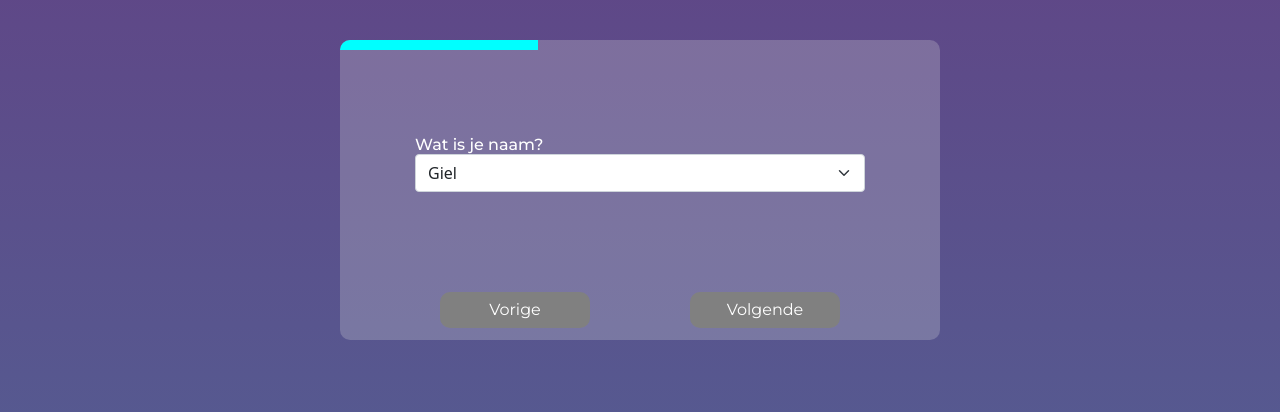
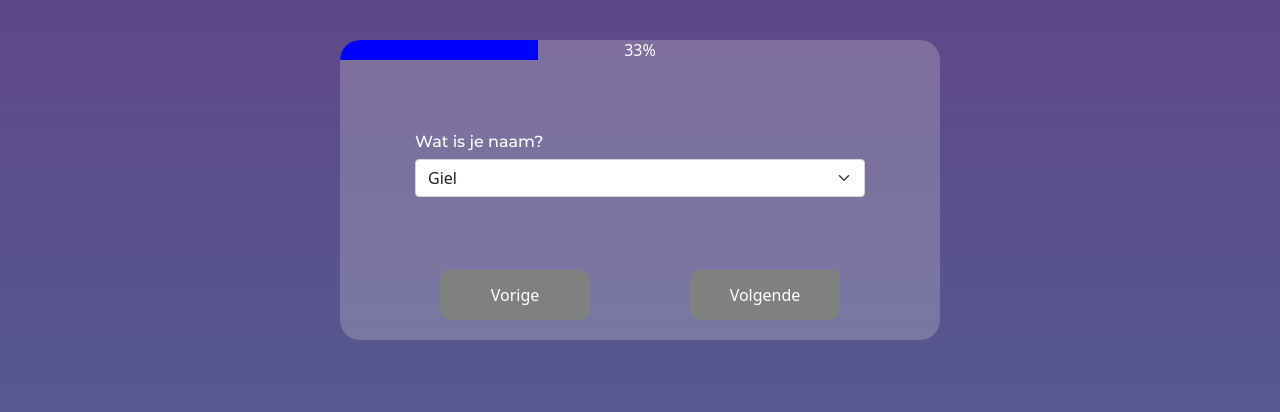
Before and after one commit to gielvgorp/MatchDayPlanner, an ASP.NET Core app: page /Prevention in a window 1280 px wide. Shown: the part 126-538 px from the top of the page. Run offline with ASP.NET Core 8, Linux system fonts and the light colour scheme; style sheets or scripts are compiled from the project's sources; some libraries are stand-ins or nearby versions.

Commit message:
prevention ui implementation

```diff
--- a/MatchDayPlanner/MatchDayPlanner/Views/Prevention/Index.cshtml
+++ b/MatchDayPlanner/MatchDayPlanner/Views/Prevention/Index.cshtml
@@ -2,36 +2,63 @@
     ViewData["Title"] = "Verhindering";
     ViewBag.CurrentView = "SchemePrevention";
 }
+<link rel="stylesheet" href="~/css/scheduleOverview.css" asp-append-version="true" />
 <link rel="stylesheet" href="~/css/prevention.css" asp-append-version="true" />
+
+<script defer src="~/js/scheduleOverview.js"></script>
 <script defer src="~/js/prevention.js"></script>
 
 <div class="page-content f-center">
-    <div class="prevention-main-container">
-        <div class="progress-bar">
-            <div class="value"></div>
+   <div class="prevention-main-container" data-current-step="1">
+       <div class="prevention-value-bar">
+           <div class="prevention-value"></div>
+            <span id="value-txt">33%</span>
        </div>
-        <div class="prevention-content">
-            <div class="content">
+       <div class="prevention-main-content overflow-auto">
             <div class="step-wizard f-center" data-step="1" style="flex-direction: column">
                 <div class="form-group w-75 m-auto">
-                        <h6 class="text py-2">Wat is je naam?</h6>
-                        <select class="form-select">
+                    <h6 class="text">Wat is je naam?</h6>
+                    <select class="form-select mt-2">
                         <option>Giel</option>
                         <option>Giel</option>
                         <option>Giel</option>
                     </select>
                 </div>
            </div>
-                <div class="step-wizard" data-step="2">
-                    <h1 class="text">Test message</h1>
+           <div class="step-wizard">
+                <div class="prevention-cal-container">
+                    <div class="cal-grid">
+
                     </div>
-                <div class="step-wizard" data-step="3">
+                    <div class="prevention-cal-legenda p-3">
+                        <h6 class="title">Legenda</h6>
+                        <div class="legenda-container">
+                            <div class="legenda-item">
+                                <div class="legenda-color"></div>
+                                <span class="legenda-text fw-bold">Niet beschikbaar</span>
                             </div>
+                            <div class="legenda-item">
+                                <div class="legenda-color"></div>
+                                <span class="legenda-text fw-bold">Beschikbaar</span>
                             </div>
-            <div class="prevention-bottom-nav">
-                <button onclick="previousStep()" class="text">Vorige</button>
-                <button onclick="nextStep()" class="text">Volgende</button>
+                            <div class="legenda-item">
+                                <div class="legenda-color"></div>
+                                <span class="legenda-text fw-bold">Niet gereageerd</span>
                             </div>
                         </div>
                     </div>
                 </div>
+           </div>
+            <div class="step-wizard f-center" data-step="3" style="flex-direction: column">
+                <div class="form-group w-75 m-auto">
+                    <h6 class="text">Voeg opmerking toe</h6>
+                   <input type="text" class="form-control mt-2"/>
+                </div>
+           </div>
+       </div>
+       <div class="prevention-bottom">
+            <button onclick="previousStep()">Vorige</button>
+            <button onclick="nextStep()">Volgende</button>
+       </div>
+   </div>
+</div>
--- a/MatchDayPlanner/MatchDayPlanner/wwwroot/css/prevention.css
+++ b/MatchDayPlanner/MatchDayPlanner/wwwroot/css/prevention.css
@@ -1,44 +1,140 @@
-.prevention-main-container{
+.prevention-main-container {
+    width: var(--width);
+    height: var(--height);
     background: var(--gray-a);
-    width: min(600px, 80%);
-    height: 300px;
-    border-radius: 10px;
-    position: relative;
+    border-radius: 20px;
+    transition: .5s;
+
+    display: flex;
+    flex-direction: column;
     overflow: hidden;
+    flex: 30px 1 70px;
 }
 
-.progress-bar{
+.step-wizard:not(:first-child){
+    display: none;
+}
+
+.prevention-value-bar{
+    width: 100%;
+    height: 20px;
+    position: relative;
+}
+
+.prevention-value{
+    height: 100%;
+    width: 33%;
+    background: blue;
+    transition: .5s ease;
+}
+
+#value-txt{
+    color: white;
+    text-align: center;
+    line-height: 20px;
     position: absolute;
     top: 0;
-    width: 100%;
-    height: 10px;
-    background: none !important;
+    left: 0;
+    right: 0;
+    margin: auto;
 }
 
-.progress-bar .value{
+.prevention-cal-container {
+    width: 90%;
+    display: flex;
+    justify-content: space-between;
+    margin: auto;
     height: 100%;
-    width: 33%;
-    transition: .5s ease;
-    background: cyan;
+    padding: 10px;
 }
 
-.prevention-content{
+.prevention-cal-legenda {
+    height: 100%;
+    width: 200px;
+    border-radius: 10px;
+    background: rgba(217, 217, 217, 25%);
+}
+
+.legenda-container{
     width: 100%;
-    height: 100%;
+    height: auto;
     display: flex;
     flex-direction: column;
 }
 
-.prevention-content .content{
+.legenda-item {
+    height: 30px;
+    display: flex;
+    justify-content: start;
+    padding: 0;
+    margin-top: 10px;
+    align-items: center;
+}
+
+.legenda-color {
+    height: 30px;
+    width: 30px;
+}
+
+.legenda-item:first-child .legenda-color {
+    background: #FF4646;
+}
+
+.legenda-item:nth-child(2) .legenda-color {
+    background: #75FF7A;
+}
+
+.legenda-item:nth-child(3) .legenda-color {
+    background: #8D8D8D;
+}
+
+.legenda-text {
+    color: white;
+    font-family: var(--font);
+    padding-left: 10px;
+    font-size: .8rem;
+}
+
+.prevention-cal-legenda .title {
+    color: white;
+    font-family: var(--font);
+}
+
+.prevention-main-content {
     flex: 1;
 }
 
-.prevention-bottom-nav{
+.prevention-bottom{
+    width: 100%;
+    height: 70px;
+
     display: flex;
     justify-content: space-evenly;
-    align-items: center;
-    height: 60px;
-    width: 100%
+}
+
+.prevention-bottom button{
+    height: 50px;
+    width: 150px;
+    background: gray;
+    color: white;
+    outline: none;
+    border: none;
+    border-radius: 10px;
+}
+
+.prevention-main-container[data-current-step='1'] {
+    --width: min(600px, 80%);
+    --height: 300px;
+}
+
+.prevention-main-container[data-current-step='2'] {
+    --width: min(1150px, 80%);
+    --height: 500px;
+}
+
+.prevention-main-container[data-current-step='3'] {
+    --width: min(600px, 80%);
+    --height: 300px;
 }
 
 .step-wizard{
@@ -46,14 +142,7 @@
     height: 100%;
 }
 
-.step-wizard:not(:first-child){
-    display: none;
+.cal-grid{
+    flex: 1;
+    grid-template-columns: repeat(1, 600px);
 }
-
-.prevention-bottom-nav button{
-    border: none;
-    height: 60%;
-    width: 150px;
-    border-radius: 10px;
-    background: gray;
-}
--- a/MatchDayPlanner/MatchDayPlanner/wwwroot/js/prevention.js
+++ b/MatchDayPlanner/MatchDayPlanner/wwwroot/js/prevention.js
@@ -1,18 +1,30 @@
 var current_step = 0;
-$(document).ready(function () {
-    var step_containers = $(".step-wizard");
-});
-
 function nextStep() {
+    if (current_step < $(".step-wizard").length - 1) {
         $(".step-wizard").eq(current_step).fadeOut(500, function () {
             current_step++;
             $(".step-wizard").eq(current_step).fadeIn();
+            $(".prevention-main-container").attr("data-current-step", current_step + 1);
+            calculateBarValue();
         });
+    }
 }
 
 function previousStep() {
+    if (current_step > 0) {
         $(".step-wizard").eq(current_step).fadeOut(500, function () {
             current_step--;
             $(".step-wizard").eq(current_step).fadeIn();
+            $(".prevention-main-container").attr("data-current-step", current_step + 1);
+            calculateBarValue();
         });
     }
+}
+
+function calculateBarValue() {
+    const step_amount = 100 / $(".step-wizard").length;
+    const new_value = step_amount * (current_step + 1);
+
+    $(".prevention-value").width(new_value + "%");
+    $("#value-txt").text(Math.round(new_value) + "%");
+}
```
Lines whose indentation alone changed are shown as unchanged.
